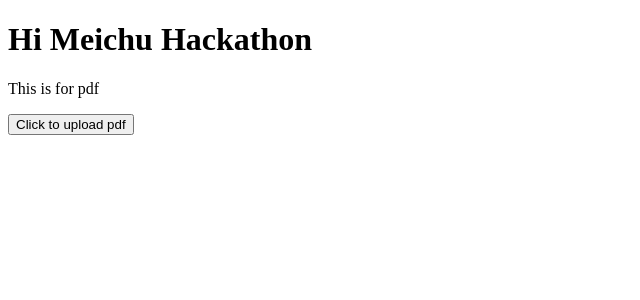
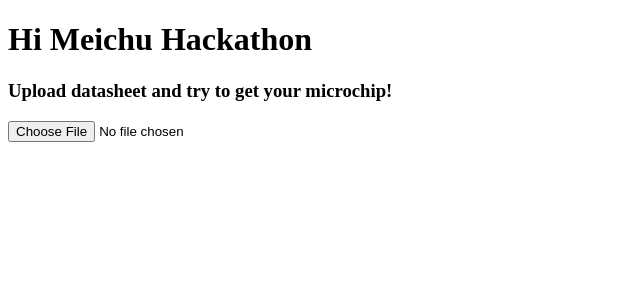
Before and after one commit to Kenchu123/2019MeichuHackathon, a React app in the folder ui/: page / in a window 1280 px wide. Shown: the top 300 px of the page, without its empty margins (0-640 px from the left). Built offline with nearby package versions, Linux system fonts and the light colour scheme; the HTML template or start-up script is replaced by a standard one.

Commit message:
upload pdf

```diff
--- a/ui/src/client/component/PDFManager.js
+++ b/ui/src/client/component/PDFManager.js
@@ -10,40 +10,51 @@
     constructor(props) {
         super(props)
         this.state = {
-            isRead: false,
-            isUploading: false
+            uploadStatus: '',
         }
         this.uploadPDF = this.uploadPDF.bind(this)
         this.pdf = null
     }
-    uploadPDF() {
-        console.log("uploading pdf")
-        let url = '/ds093.pdf'
-        this.setState({ isUploading: true })
-        pdfjsLib.getDocument(url).promise.then(pdf => {
-            this.pdf = pdf
-            this.setState({
-                isRead: true,
-                isUploading: false
+    uploadPDF(e) {
+        e.preventDefault()
+        let file = e.target.files[0]
+        if (file.type !== "application/pdf") {
+            console.error(file.name, 'is not a pdf file.')
+            return
+        }
+        // open uploaded file
+        let fileReader = new FileReader()
+        fileReader.onload = (e) => {
+            this.setState({ uploadStatus: 'Loading...' })
+
+            // load pdf with pdf js
+            let typedarray = new Uint8Array(e.target.result)
+            pdfjsLib.getDocument(typedarray).promise.then(pdf => {
+                // upload finish
+                this.pdf = pdf
+                this.setState({ uploadStatus: '' })
+            }, (err) => {
+                this.setState({ uploadStatus: 'Fail to upload!!'})
+                console.error(err)
             })
-            console.log("upload finish!")
-        }, (err) => {
-            console.error(err)
-        })
+        }
+        fileReader.readAsArrayBuffer(file)
     }
     render() {
         let pdfViewer
-        if (this.state.isUploading) {
-            pdfViewer = <p>Loading...</p>
+        if (this.state.uploadStatus !== '') {
+            pdfViewer = <p>{this.state.uploadStatus}</p>
         }
-        else if (this.state.isRead && !this.state.isUploading) {
+        else if (this.pdf){
             pdfViewer = <PDFViewer pdf={this.pdf} />
         }
 
         return (
             <div>
-                <p>This is for pdf</p>
-                <button onClick={this.uploadPDF}>Click to upload pdf</button>
+                <h3>Upload datasheet and try to get your microchip!</h3>
+                <p></p>
+                <input type='file' accept="application/pdf" onChange={e => this.uploadPDF(e)}></input>
+                <br />
                 {pdfViewer}
             </div>
         )
--- a/ui/src/client/component/PDFViewer.js
+++ b/ui/src/client/component/PDFViewer.js
@@ -1,11 +1,11 @@
 // for rendering pdf
 import React from 'react'
-import pdfjsLib from 'pdfjs-dist'
 
 class PDFViewer extends React.Component {
     constructor(props) {
         super(props)
-        this.pageRef = React.createRef();
+        this.pageRef = React.createRef()
+        this.textRef = React.createRef()
         this.state = {
             pageNum: 1
         }
@@ -25,24 +25,21 @@
         let { pdf } = this.props
         let { pageNum } = this.state
         pdf.getPage(pageNum).then(page => {
-            let scale = 1
+            let scale = 1.5
             let viewport = page.getViewport({scale: scale})
             let canvas = this.pageRef.current
             canvas.height = viewport.height
             canvas.width = viewport.width
-            var context = canvas.getContext('2d')
+            let context = canvas.getContext('2d')
+            // context.clearRect(0, 0, canvas.width, canvas.height);
+
 
             // Render PDF page into canvas context
             let renderContext = {
                 canvasContext: context,
-                viewport: viewport
+                viewport: viewport,
             }
-
-            let renderTask = page.render(renderContext);
-            renderTask.promise.then(function () {
-                console.log('Page rendered');
-            })
-
+            page.render(renderContext)
         })
     }
 
@@ -53,7 +50,13 @@
                 <button onClick={() => this.setPage(-1)}>Prev</button>
                 <button onClick={() => this.setPage(1)}>Next</button>
                 <br />
-                <canvas ref={this.pageRef} />
+                <br />
+                <br />
+                <div id='viewer' className='container'>
+                    <div id={`page-${this.state.pageNum}`} style={{position: 'relatvie'}}>
+                        <canvas ref={this.pageRef} />
+                    </div>
+                </div>
             </div>
         )
     }
```
Also changed, not shown: 1 other file (tests, documents, lock files or other folders).
